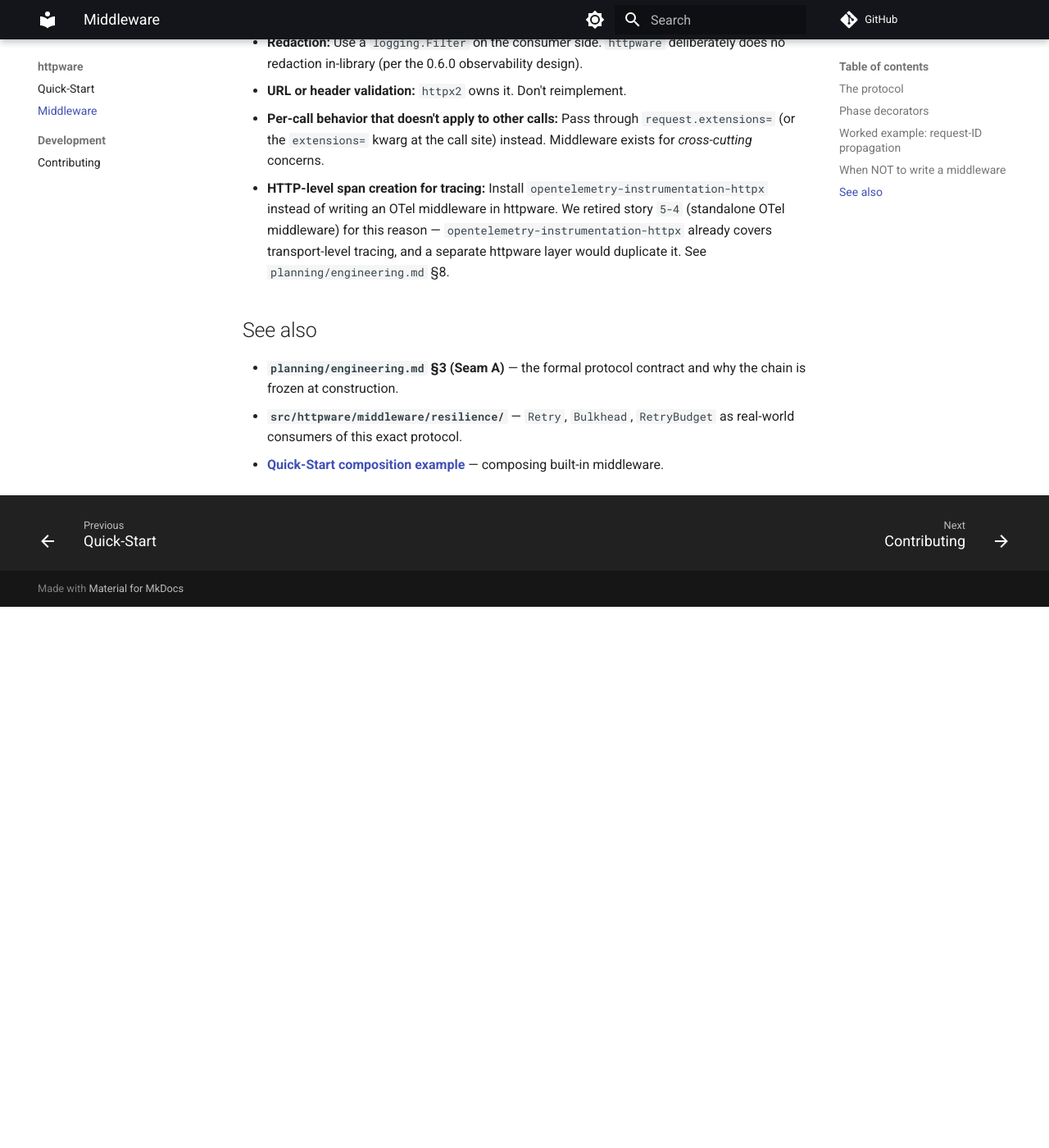
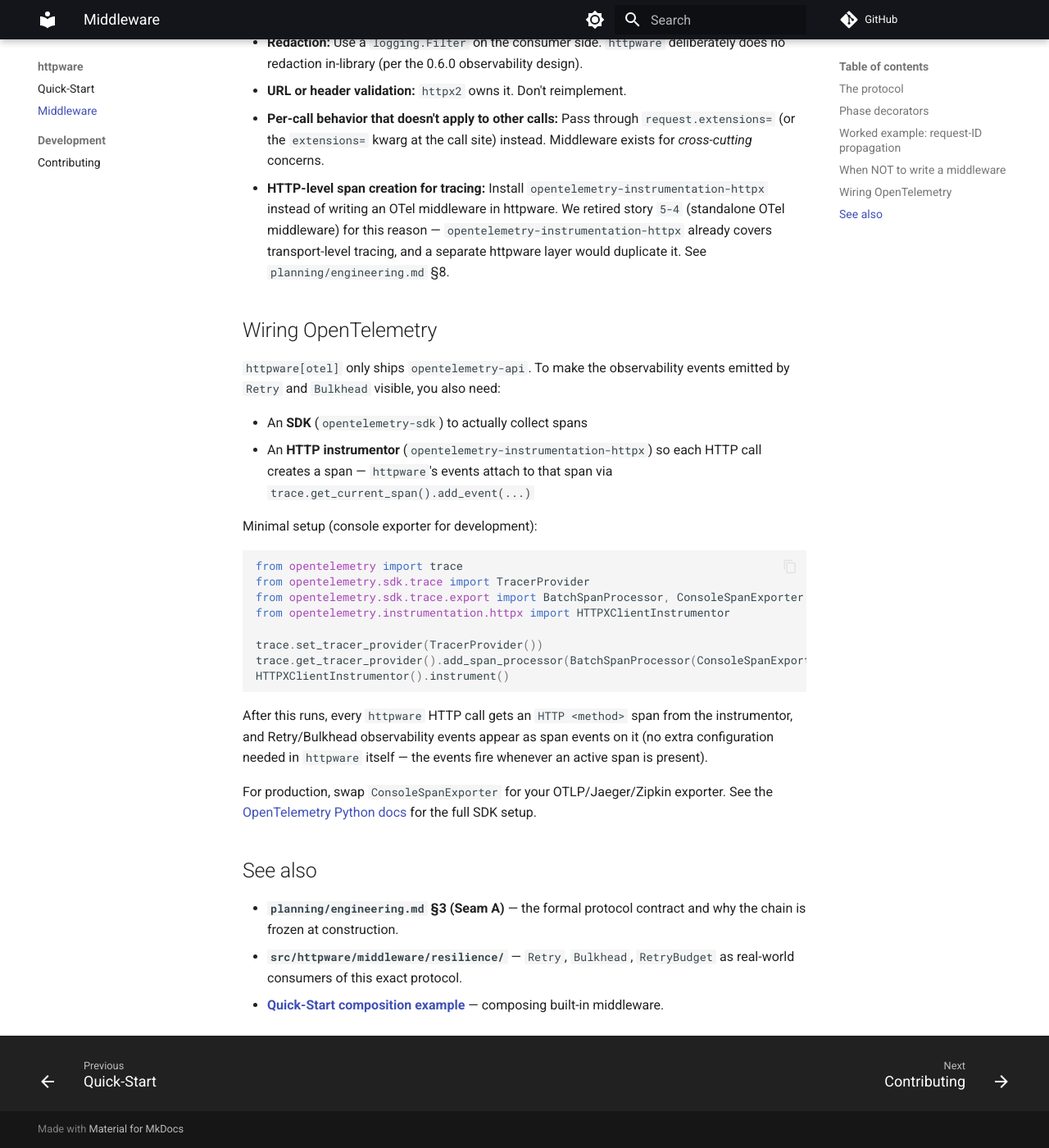
Before and after one commit to modern-python/httpware, an MkDocs documentation site: the page built from docs/middleware.md, in a window 1280 px wide and 1400 px high, scrolled down 3526 px. Shown: the whole window at 82% size. Built offline with MkDocs 1.6.1 and Material for MkDocs 9.7.7, drawn with Linux system fonts in a browser that asks for light colours; comment, search, counter and statistics services are not loaded; before the commit the page ends 4266 px from its top, so only the background shows below that.

Commit message:
docs(middleware): add 'Wiring OpenTelemetry' section
httpware[otel] only ships opentelemetry-api; to make Retry/Bulkhead
observability events visible users also need an SDK + the
opentelemetry-instrumentation-httpx instrumentor (so each HTTP call
has an active span our events can attach to).

Section sits between 'When NOT to write a middleware' and 'See also'.
Minimal console-exporter setup for dev; pointer to OTel Python docs
for production exporter wiring.

````diff
--- a/docs/middleware.md
+++ b/docs/middleware.md
@@ -128,6 +128,30 @@ The example pairs naturally with the 0.6.0 observability events: a `httpware.ret
 - **Per-call behavior that doesn't apply to other calls:** Pass through `request.extensions=` (or the `extensions=` kwarg at the call site) instead. Middleware exists for *cross-cutting* concerns.
 - **HTTP-level span creation for tracing:** Install `opentelemetry-instrumentation-httpx` instead of writing an OTel middleware in httpware. We retired story `5-4` (standalone OTel middleware) for this reason — `opentelemetry-instrumentation-httpx` already covers transport-level tracing, and a separate httpware layer would duplicate it. See `planning/engineering.md` §8.
 
+## Wiring OpenTelemetry
+
+`httpware[otel]` only ships `opentelemetry-api`. To make the observability events emitted by `Retry` and `Bulkhead` visible, you also need:
+
+- An **SDK** (`opentelemetry-sdk`) to actually collect spans
+- An **HTTP instrumentor** (`opentelemetry-instrumentation-httpx`) so each HTTP call creates a span — `httpware`'s events attach to that span via `trace.get_current_span().add_event(...)`
+
+Minimal setup (console exporter for development):
+
+```python
+from opentelemetry import trace
+from opentelemetry.sdk.trace import TracerProvider
+from opentelemetry.sdk.trace.export import BatchSpanProcessor, ConsoleSpanExporter
+from opentelemetry.instrumentation.httpx import HTTPXClientInstrumentor
+
+trace.set_tracer_provider(TracerProvider())
+trace.get_tracer_provider().add_span_processor(BatchSpanProcessor(ConsoleSpanExporter()))
+HTTPXClientInstrumentor().instrument()
+```
+
+After this runs, every `httpware` HTTP call gets an `HTTP <method>` span from the instrumentor, and Retry/Bulkhead observability events appear as span events on it (no extra configuration needed in `httpware` itself — the events fire whenever an active span is present).
+
+For production, swap `ConsoleSpanExporter` for your OTLP/Jaeger/Zipkin exporter. See the [OpenTelemetry Python docs](https://opentelemetry.io/docs/languages/python/) for the full SDK setup.
+
 ## See also
 
 - **`planning/engineering.md` §3 (Seam A)** — the formal protocol contract and why the chain is frozen at construction.
````
